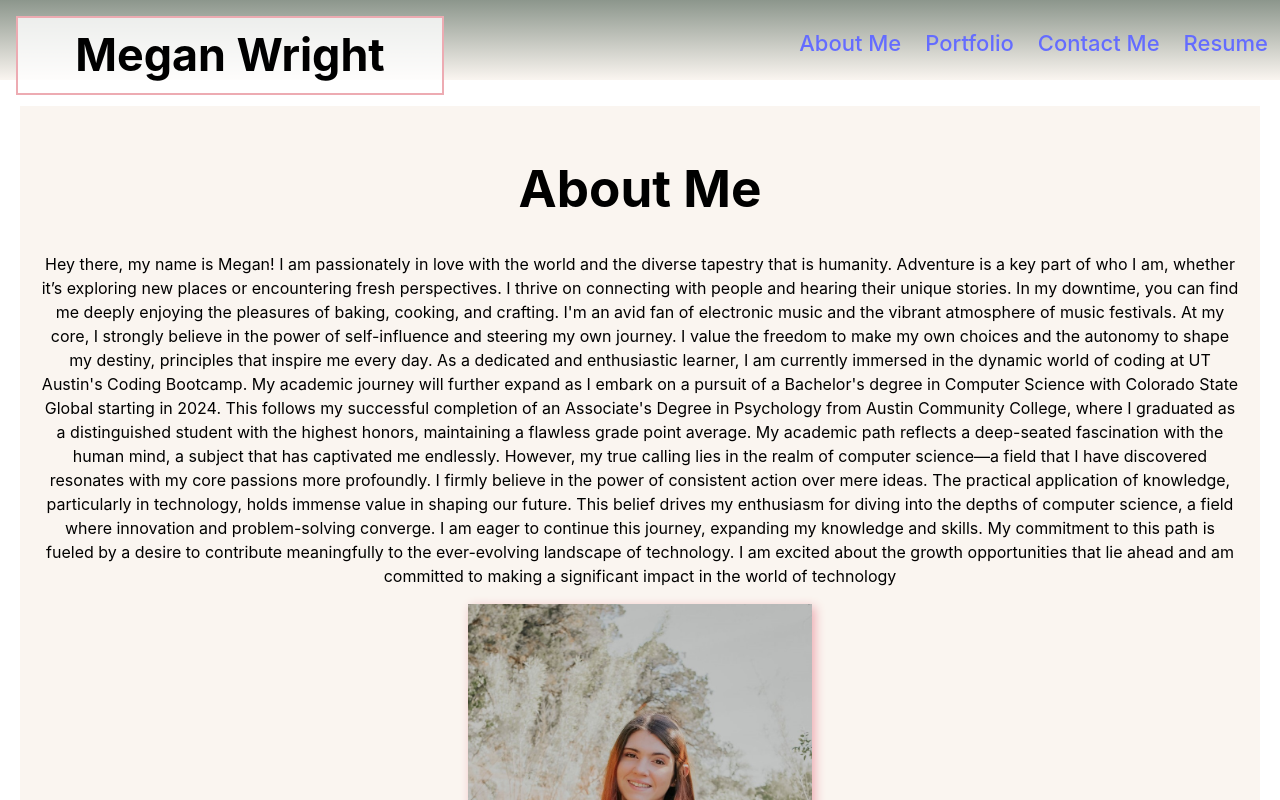
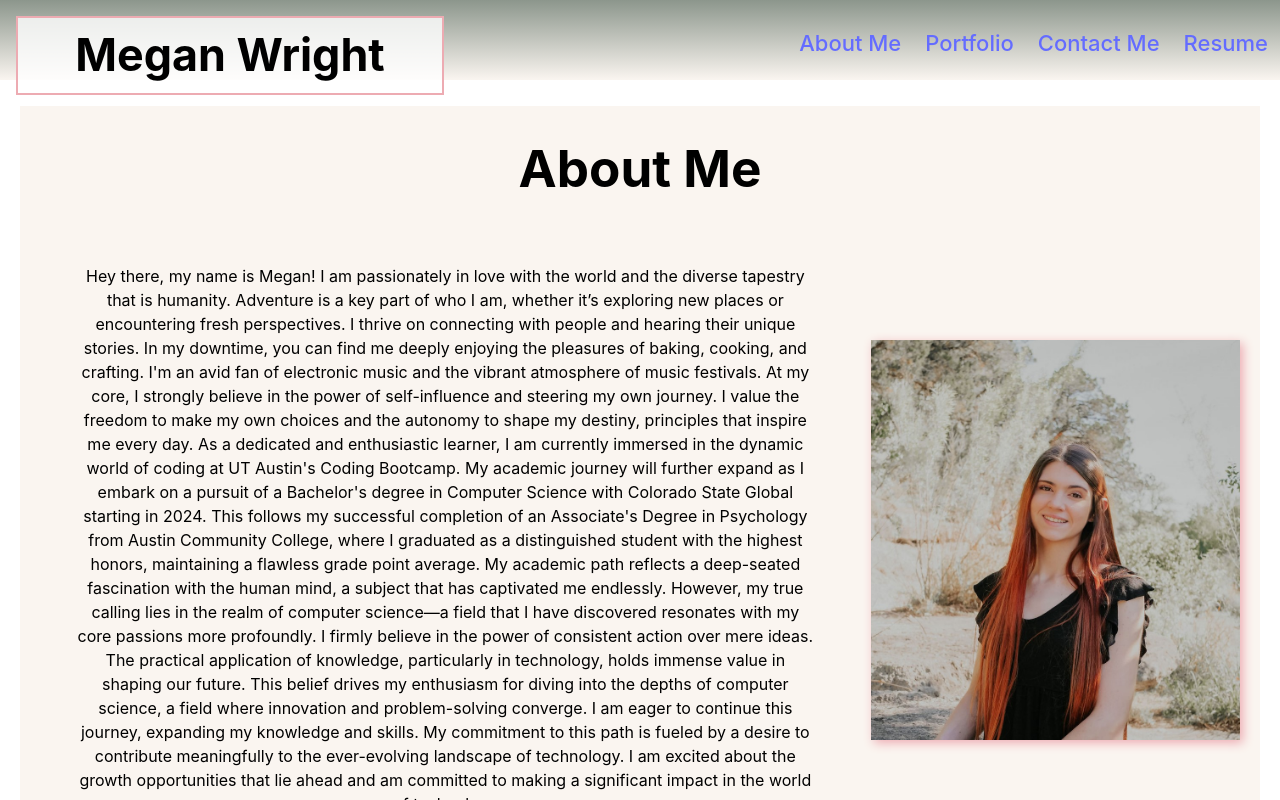
Before and after one commit to mmw18/reactPortfolio, a React (Vite) app: page / in a window 1280 px wide. Shown: the top 800 px of the page. Built offline with nearby package versions, Linux system fonts and the light colour scheme.

Commit message:
Switching to load being the home screen, adding files and structure

```diff
--- a/src/components/aboutMe/aboutMe.css
+++ b/src/components/aboutMe/aboutMe.css
@@ -1,6 +1,6 @@
 .about-me-container {
     background-color: #Faf5f0;
-    padding: 20px;
+    padding: 0 20px;
     display: flex;
     flex-direction: column;
     margin: 20px;/* Centers the content */
@@ -8,7 +8,7 @@
   }
 
   .about-me-container h1 {
-    margin-bottom: 20px; /* Adds space below the title */
+    margin-bottom: 16px; /* Adds space below the title */
   }
 
   .content-area {
@@ -28,5 +28,6 @@
   }
 
   .about-me-container p {
-    flex: 66%; /* Takes up two-thirds of the flex container */
+    flex: 66%;
+    padding: 3%; /* Takes up two-thirds of the flex container */
   }
--- a/src/components/aboutMe/aboutMe.jsx
+++ b/src/components/aboutMe/aboutMe.jsx
@@ -6,7 +6,7 @@ const AboutMe = () => {
     return (
         <div className="about-me-container">
             <h1>About Me</h1>
-            <div classname="content-area">
+            <div className="content-area">
                 <p>
                     Hey there, my name is Megan! I am passionately in love with the world and the diverse tapestry that is humanity. Adventure is a key part of who I am, whether it’s exploring new places or encountering fresh perspectives. I thrive on connecting with people and hearing their unique stories. In my downtime, you can find me deeply enjoying the pleasures of baking, cooking, and crafting. I'm an avid fan of electronic music and the vibrant atmosphere of music festivals. At my core, I strongly believe in the power of self-influence and steering my own journey. I value the freedom to make my own choices and the autonomy to shape my destiny, principles that inspire me every day. As a dedicated and enthusiastic learner, I am currently immersed in the dynamic world of coding at UT Austin's Coding Bootcamp. My academic journey will further expand as I embark on a pursuit of a Bachelor's degree in Computer Science with Colorado State Global starting in 2024. This follows my successful completion of an Associate's Degree in Psychology from Austin Community College, where I graduated as a distinguished student with the highest honors, maintaining a flawless grade point average.
 
--- a/src/index.css
+++ b/src/index.css
@@ -5,7 +5,7 @@
 
   color-scheme: light dark;
   color: rgba(255, 255, 255, 0.87);
-  background-color: #242424;
+  background-color: #Faf5f0;
 
   font-synthesis: none;
   text-rendering: optimizeLegibility;
```
Also changed, not shown: src/assets/background.jpg (added), src/components/home/home.css (added), src/components/home/home.jsx (added).
